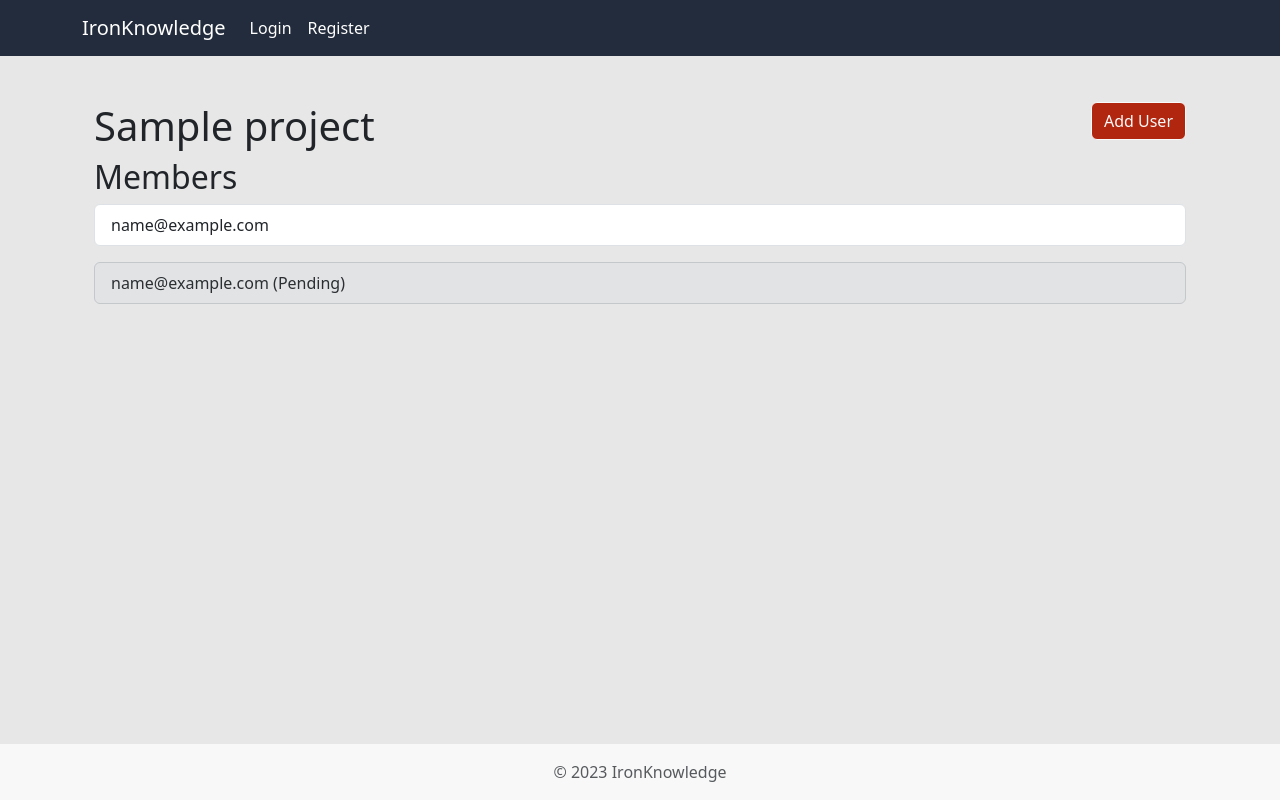
After one commit to contactatfp/IronKnowledge, a Flask app: page /project/1/members in a window 1280 px wide. The commit adds this page. Run offline with Flask 3, Linux system fonts and the light colour scheme; tables that the repository leaves empty hold one stand-in row (values such as "Sample post"); parts of the project's set-up code (start-up, migrations or seed data) failed here and were passed over; some libraries are stand-ins or nearby versions.

Commit message:
added members page

```diff
--- a/IronKnowledge/app.py
+++ b/IronKnowledge/app.py
@@ -1,6 +1,6 @@
 from __future__ import print_function
 
-from flask import copy_current_request_context
+from flask import copy_current_request_context, abort
 from concurrent.futures import ThreadPoolExecutor
 from flask_caching import Cache
 import base64
@@ -52,19 +52,6 @@
 from langchain.agents import Tool
 from langchain.agents import initialize_agent
 from dashboard import dashboard_bp
-
-
-# app = Flask(__name__)
-# app.register_blueprint(dashboard_bp)
-#
-# app.app_context().push()
-# app.config.from_object(Config)
-# bootstrap = Bootstrap(app)
-# db.init_app(app)
-# db.create_all()
-# migrate = Migrate(app, db)
-
-# app.app_context().push()
 
 
 def create_app():
@@ -140,18 +127,7 @@
             invitation = Invitation(email=form.email.data, project_id=project_id)
             db.session.add(invitation)
             db.session.commit()
-            send_invitation_email(invitation, project.name)  # You also need to pass the project name here
-
-        # add user to project with project_id
-        # project = Project.query.get_or_404(project_id)
-        # project.users.append(user)
-        # db.session.commit()
-
-        # Send an invitation to the new user if they are not in the system yet.
-        # invitation = Invitation(email=form.email.data, project_id=project_id)
-        # db.session.add(invitation)
-        # db.session.commit()
-        # send_invitation_email(form.email.data, project.name)
+            send_invitation_email(invitation, project.name)
 
         flash('Congratulations, you added a new user!')
         return redirect(url_for('dashboard_bp.dashboard_main'))
@@ -234,39 +210,6 @@
         load_user(current_user.id)
         return redirect(url_for('dashboard_bp.dashboard_main'))
     return render_template('index.html')
-
-
-@app.route('/timeline', methods=['GET', 'POST'])
-def timeline():
-    project_id = request.args.get('project_id')  # Get the project_id from the URL query parameters
-
-    # Get first 10 email entries for the project using the project_id
-    database_entries = Email.query.filter_by(project_id=project_id).limit(10).all()
-
-    # Extract dates and snippets from the database entries
-    dates = [entry.date_of_email for entry in database_entries]
-    subjects = list(OrderedDict.fromkeys(entry.subject for entry in database_entries))
-
-    # Convert the dates to datetime objects
-    fig = go.Figure(data=[go.Scatter(
-        x=[1] * len(dates), y=dates,
-        mode='markers+text',
-        text=subjects,
-        textposition='middle right',
-        marker=dict(
-            size=10,
-            color='LightSkyBlue',
-            line=dict(
-                color='MediumPurple',
-                width=2
-            )
-        ))])
-
-    fig.update_yaxes(type='category')
-    fig.update_layout(yaxis=dict(autorange="reversed"))
-
-    plot_json = json.dumps(fig, cls=plotly.utils.PlotlyJSONEncoder)
-    return render_template('timeline.html', plot=plot_json)
 
 
 def extract_text_from_pdf(file_path):
@@ -931,6 +874,18 @@
         return embeddings
 
 
+@app.route('/project/<int:project_id>/members')
+def project_members(project_id):
+    project = Project.query.get(project_id)
+    # users are all the members of this project in project.users table
+    users = User.query.join(Project.users).filter(Project.id == project_id).all()
+    invitations = Invitation.query.filter_by(project_id=project_id).all()
+
+    if project is None:
+        abort(404)  # Not found
+    return render_template('members.html', project=project, users=users, invitations=invitations)
+
+
 def scrape_and_store_emails(project_id, project_domain):
     @copy_current_request_context
     def scrape_with_context():
--- a/IronKnowledge/config.py
+++ b/IronKnowledge/config.py
@@ -8,7 +8,6 @@
     SQLALCHEMY_TRACK_MODIFICATIONS = False
     GPT4_API_KEY = os.environ.get('GPT4_API_KEY')
     HR_API_KEY = os.environ.get('HR_API_KEY') or 'your-hr-api-key-here'
-    # ADMINS = ['kyle@example.com']
     GMAIL_SCOPES = ['https://www.googleapis.com/auth/gmail.readonly']
     EMBEDDING_MODEL = "text-embedding-ada-002"
     GPT_MODEL = "gpt-3.5-turbo"
--- a/IronKnowledge/templates/dashboard.html
+++ b/IronKnowledge/templates/dashboard.html
@@ -20,7 +20,8 @@
                             </div>
                             <div class="mt-2"> <!-- Added margin top -->
                                 <a href="{{ url_for('dashboard_bp.project_summary', project_id=project.id) }}" class="btn btn-link text-dark text-decoration-none mr-2 btn-bold"><i class="fas fa-list-ul fa-1x"></i> Summary</a> <!-- Changed icon order and added "Summary" text and "btn-bold" class -->
-                                <a href="{{ url_for('add_user', project_id=project.id) }}" class="btn btn-link text-dark text-decoration-none btn-bold"><i class="fas fa-stream fa-1x"></i> Add User</a>
+                                <a href="{{ url_for('project_members', project_id=project.id) }}" class="btn btn-link text-dark text-decoration-none btn-bold"><i class="fas fa-stream fa-1x"></i> Add User</a>
+
                             </div>
                         </div>
                     </div>
--- /dev/null
+++ b/IronKnowledge/templates/members.html
@@ -0,0 +1,21 @@
+{% extends 'base.html' %}
+
+{% block content %}
+    <div class="container">
+        <a href="{{ url_for('add_user', project_id=project.id) }}" class="btn btn-primary" style="float: right">Add User</a>
+        <h1>{{ project.name }}</h1>
+        <h2>Members</h2>
+        <ul class="list-group mb-3">
+            {% for user in users %}
+                <li class="list-group-item">{{ user.email }}</li>
+            {% endfor %}
+        </ul>
+
+        <ul class="list-group mb-3">
+            {% for invitation in invitations %}
+                <li class="list-group-item list-group-item-secondary">{{ invitation.email }} (Pending)</li>
+            {% endfor %}
+        </ul>
+
+    </div>
+{% endblock %}
```
Also changed, not shown: IronKnowledge/requirements.txt (+16 -0 lines), IronKnowledge/templates/add_user.html (added, +30 -0 lines), IronKnowledge/templates/timeline.html (deleted, +0 -25 lines).
